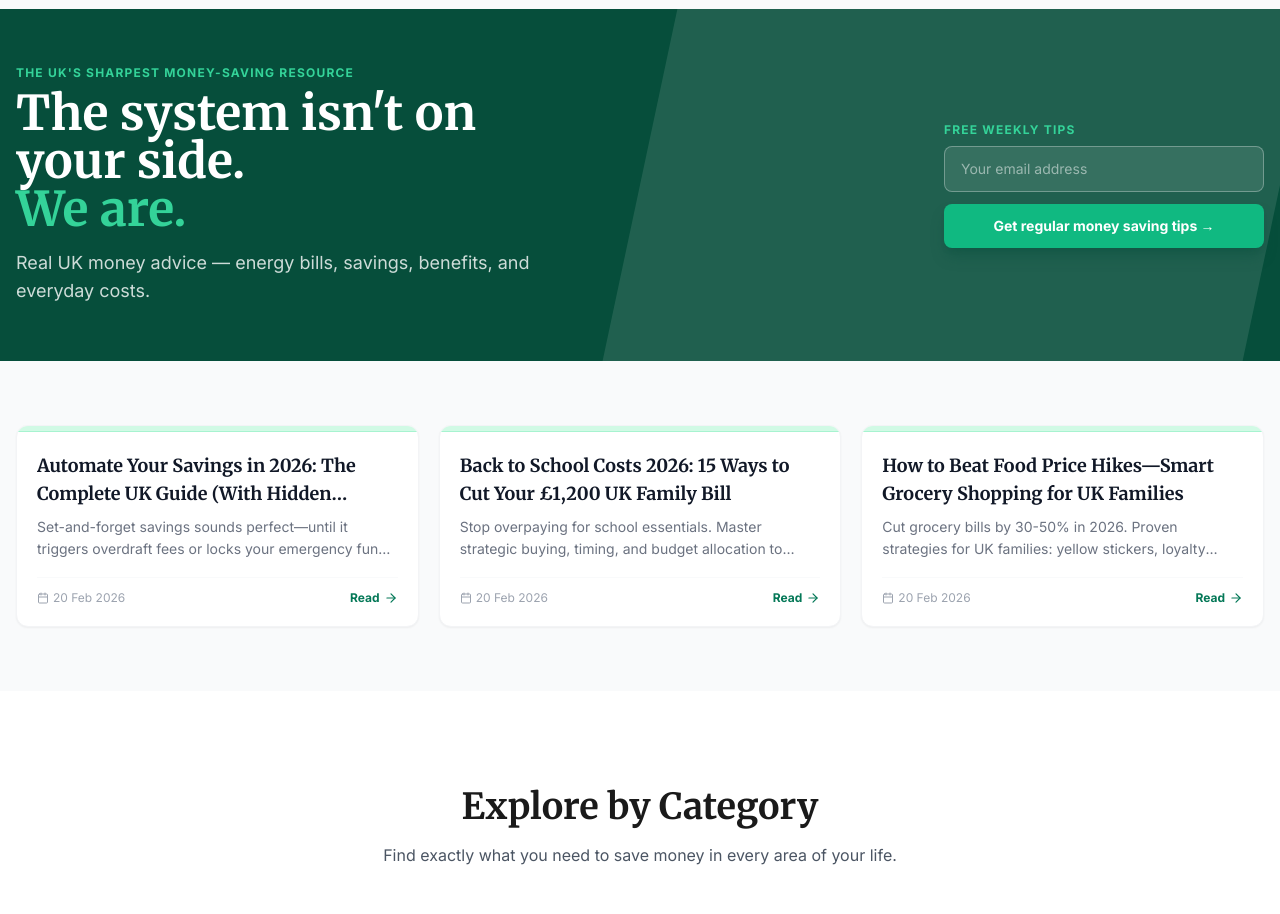
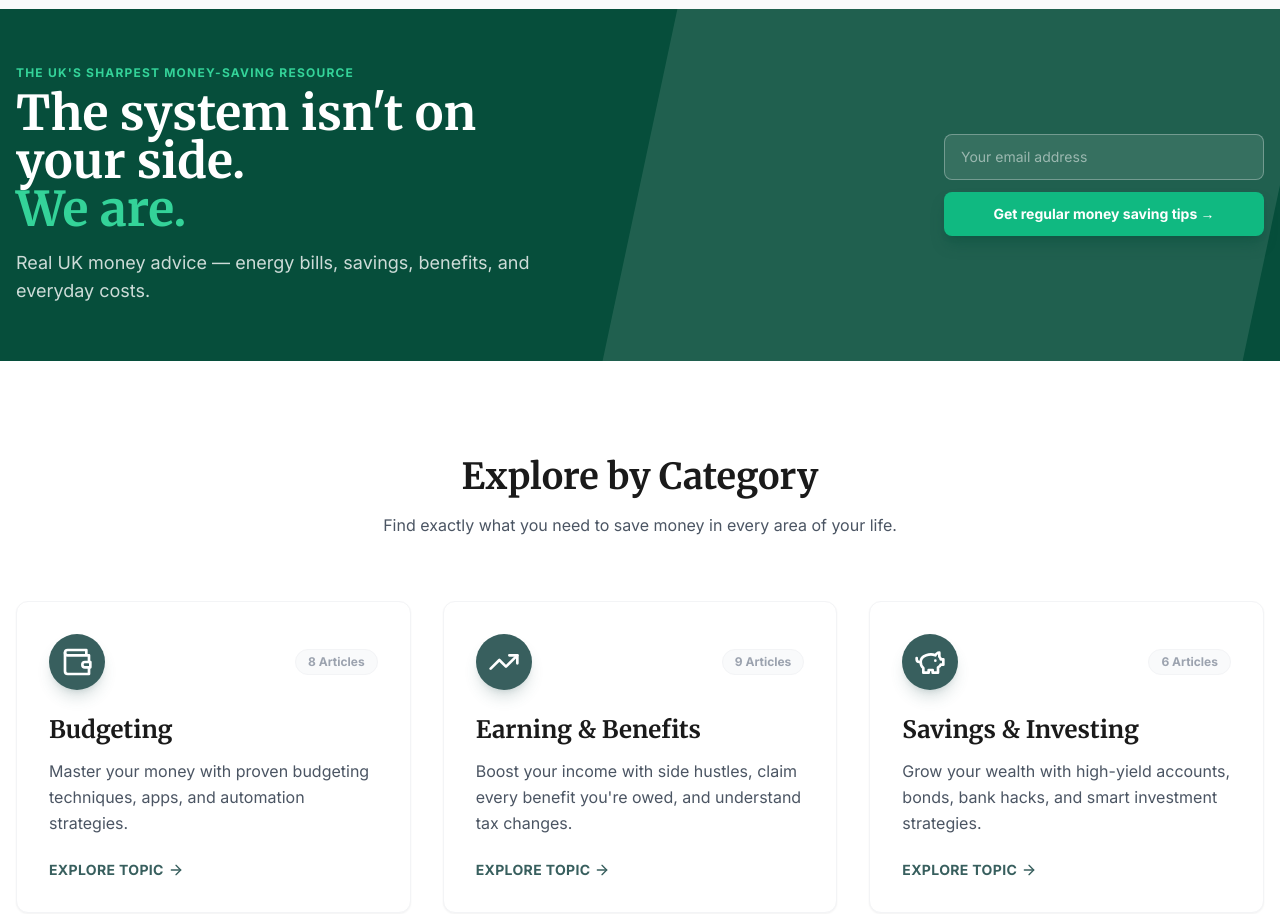
Before and after one commit to erfwindfire/thesmugsaver, a Next.js app: page / in a window 1280 px wide. Shown: the part 900-1814 px from the top of the page. Built offline with nearby package versions, Linux system fonts and the light colour scheme.

Commit message:
Remove 'Free Weekly Tips' label and bottom article tiles from homepage
Co-Authored-By: Claude Sonnet 4.6 <noreply@anthropic.com>

```diff
--- a/app/page.tsx
+++ b/app/page.tsx
@@ -61,9 +61,6 @@ export default function Home() {
             {/* 2. Hero — tagline */}
             <Hero />
 
-            {/* 3. Remaining articles — tiles without images */}
-            <LatestArticles variant="bottom" />
-
             {/* 5. Explore by category */}
             <FeatureGrid />
         </div>
--- a/components/Hero.tsx
+++ b/components/Hero.tsx
@@ -21,8 +21,6 @@ const Hero = () => {
 
                 {/* Right: email signup */}
                 <div className="md:min-w-[320px] flex-shrink-0">
-                    <p className="text-emerald-400 text-xs font-bold uppercase tracking-widest mb-2">Free Weekly Tips</p>
-
                     <form className="flex flex-col gap-3" action="#">
                         <input
                             type="email"
```
